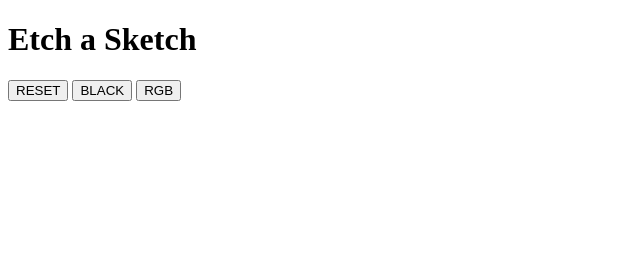
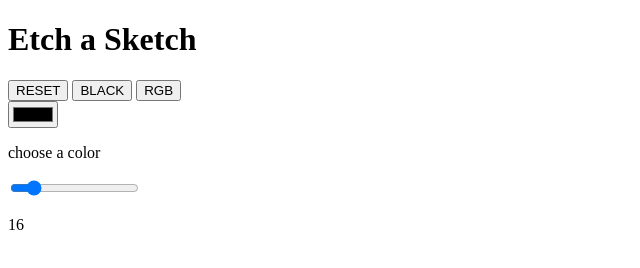
Before and after one commit to Alpattex/Etch-a-Sketch, a plain HTML site: page index.html in a window 1280 px wide. Shown: the whole page, without its empty margins (0-640 px from the left). Drawn offline with Linux system fonts and the light colour scheme.

Commit message:
Enhanced HTML Structure for Etch-a-Sketch Page

```diff
--- a/index.html
+++ b/index.html
@@ -13,6 +13,15 @@
         <button id="reset">RESET</button>
         <button id="black">BLACK</button>
         <button id="rgb">RGB</button>
+        <div class="colorandPrompt">
+            <input type="color" id="color">
+            <p>choose a color</p>
+        </div>
+        <div class="sliderAndValue">
+            <input type="range" min="2" max="100" value="16" id="slider">
+            <p class="value">16</p>
+        </div>
     </div>
+    <div class="grid"></div>
 </body>
 </html>
```
